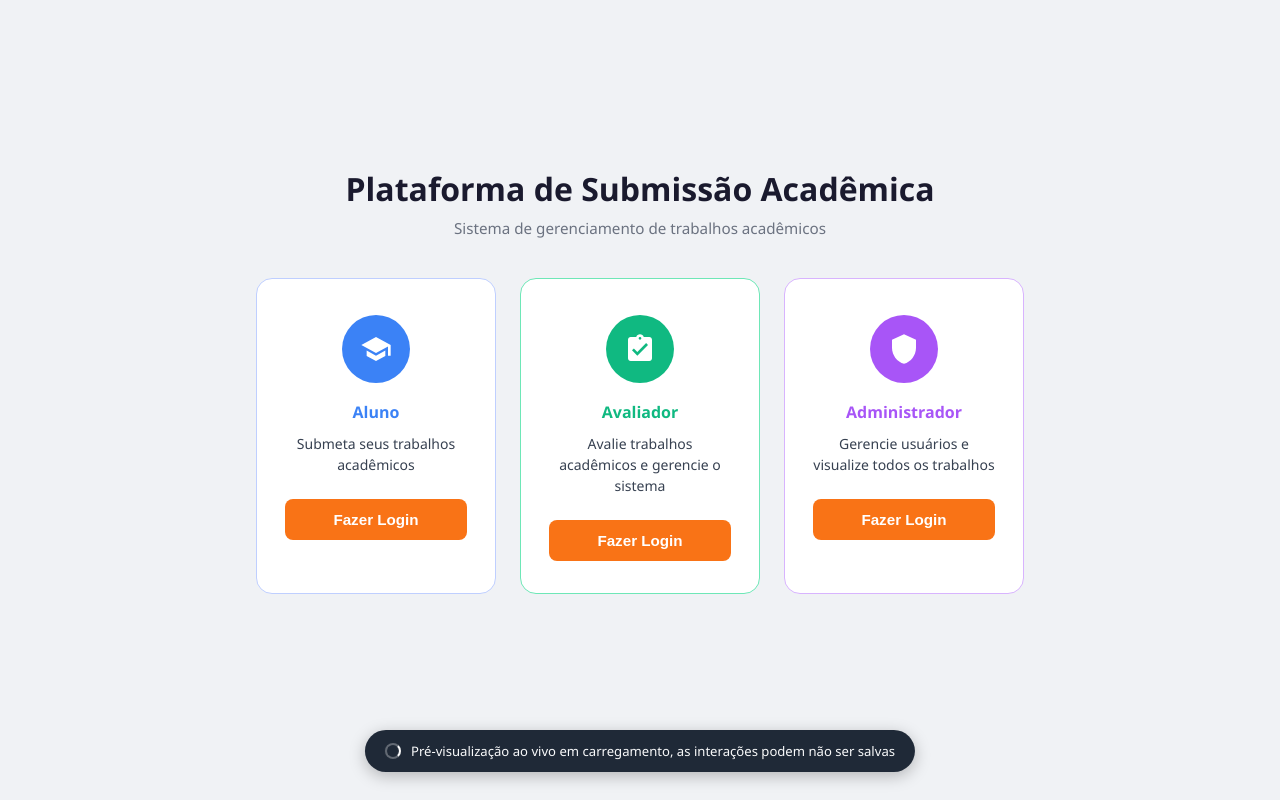
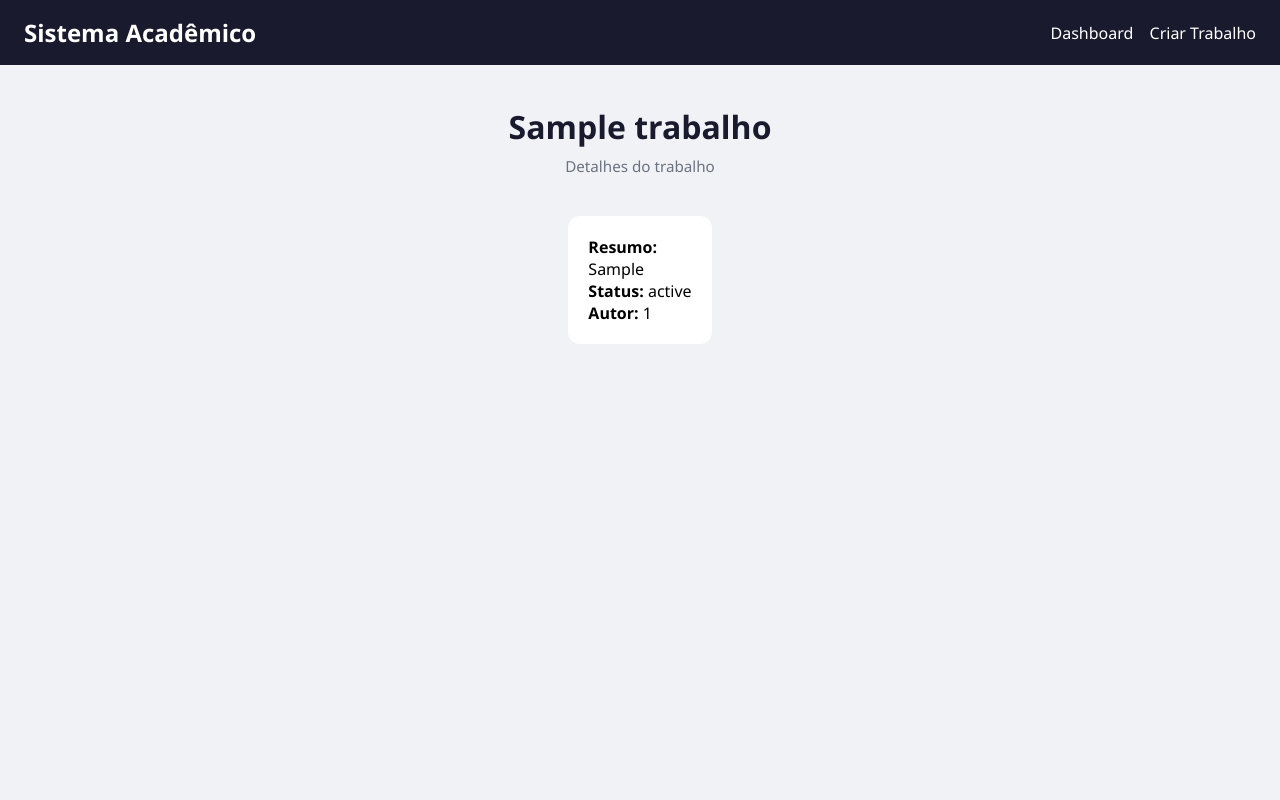
Before and after one commit to IagoRF01/Projeto-de-python, a Flask app: page /trabalho/1 in a window 1280 px wide. Run offline with Flask 3, Linux system fonts and the light colour scheme; tables that the repository leaves empty hold one stand-in row (values such as "Sample post").

Commit message:
feat: cria layout base, dashboard, criação e visualização de trabalhos

```diff
--- a/routes.py
+++ b/routes.py
@@ -1,8 +1,39 @@
-from database import app
-from flask import render_template
+from flask import render_template, redirect, request
+from database import app, db
 from models import Trabalho
+import uuid
+
+
+@app.route("/")
+def dashboard():
+    trabalhos = Trabalho.query.all()
+    return render_template("dashboard.html", trabalhos=trabalhos)
+
 
 @app.route("/trabalho/<id>")
 def visualizar_trabalho(id):
     trabalho = Trabalho.query.get(id)
     return render_template("trabalho.html", trabalho=trabalho)
+
+
+@app.route("/criar_trabalho", methods=["GET", "POST"])
+def criar_trabalho():
+    if request.method == "POST":
+
+        titulo = request.form["titulo"]
+        resumo = request.form["resumo"]
+
+        novo = Trabalho(
+            id=str(uuid.uuid4()),
+            titulo=titulo,
+            resumo=resumo,
+            status="Enviado",
+            aluno_id="11111111-1111-1111-1111-111111111111"
+        )
+
+        db.session.add(novo)
+        db.session.commit()
+
+        return redirect("/")
+
+    return render_template("criar_trabalho.html")
--- a/static/style.css
+++ b/static/style.css
@@ -8,12 +8,33 @@ body {
   font-family: 'Segoe UI', sans-serif;
   background-color: #f0f2f5;
   min-height: 100vh;
+}
+
+/* ===== LAYOUT BASE ===== */
+
+.topbar {
+  display: flex;
+  justify-content: space-between;
+  align-items: center;
+  padding: 16px 24px;
+  background: #1a1a2e;
+  color: white;
+}
+
+.topbar a {
+  color: white;
+  margin-left: 12px;
+  text-decoration: none;
+}
+
+.container {
+  padding: 40px 16px 80px;
   display: flex;
   flex-direction: column;
   align-items: center;
-  justify-content: center;
-  padding: 40px 16px 80px;
 }
+
+/* ===== HEADER ===== */
 
 .header {
   text-align: center;
@@ -31,6 +52,8 @@ body {
   font-size: 0.95rem;
   color: #6b7280;
 }
+
+/* ===== CARDS ===== */
 
 .cards {
   display: flex;
@@ -51,6 +74,7 @@ body {
   border: 1.5px solid transparent;
 }
 
+/* cores dos cards */
 .card-aluno {
   border-color: #bfcfff;
 }
@@ -62,6 +86,8 @@ body {
 .card-admin {
   border-color: #d8b4fe;
 }
+
+/* ===== ICONES ===== */
 
 .icon-circle {
   width: 68px;
@@ -91,6 +117,8 @@ body {
   background-color: #a855f7;
 }
 
+/* ===== TEXTO ===== */
+
 .card-title {
   font-size: 1rem;
   font-weight: 700;
@@ -116,6 +144,8 @@ body {
   margin-bottom: 24px;
 }
 
+/* ===== BOTÃO ===== */
+
 .btn-login {
   display: inline-block;
   width: 100%;
@@ -134,6 +164,8 @@ body {
 .btn-login:hover {
   background-color: #ea6c0a;
 }
+
+/* ===== TOAST ===== */
 
 .toast {
   position: fixed;
--- /dev/null
+++ b/templates/base.html
@@ -0,0 +1,26 @@
+<!DOCTYPE html>
+<html lang="pt-BR">
+<head>
+  <meta charset="UTF-8">
+  <meta name="viewport" content="width=device-width, initial-scale=1.0">
+  <title>{% block title %}Sistema{% endblock %}</title>
+
+  <link rel="stylesheet" href="{{ url_for('static', filename='style.css') }}">
+</head>
+
+<body>
+
+  <header class="topbar">
+    <h2>Sistema Acadêmico</h2>
+    <nav>
+      <a href="/">Dashboard</a>
+      <a href="/criar">Criar Trabalho</a>
+    </nav>
+  </header>
+
+  <main class="container">
+    {% block content %}{% endblock %}
+  </main>
+
+</body>
+</html>
--- a/templates/trabalho.html
+++ b/templates/trabalho.html
@@ -1,61 +1,23 @@
-<!DOCTYPE html>
-<html lang="pt-BR">
-<head>
-  <meta charset="UTF-8" />
-  <meta name="viewport" content="width=device-width, initial-scale=1.0"/>
-  <title>Plataforma de Submissão Acadêmica</title>
+{% extends "base.html" %}
 
-  <link rel="stylesheet" href="{{ url_for('static', filename='style.css') }}">
-</head>
+{% block title %}Trabalho{% endblock %}
 
-<body>
+{% block content %}
 
-  <div class="header">
-    <h1>Plataforma de Submissão Acadêmica</h1>
-    <p>Sistema de gerenciamento de trabalhos acadêmicos</p>
-  </div>
+<div class="header">
+  <h1>{{ trabalho.titulo }}</h1>
+  <p>Detalhes do trabalho</p>
+</div>
 
-  <div class="cards">
+<div style="background:white; padding:20px; border-radius:12px; max-width:600px; margin:auto;">
 
-    <div class="card card-aluno">
-      <div class="icon-circle icon-aluno">
-        <svg viewBox="0 0 24 24" xmlns="http://www.w3.org/2000/svg">
-          <path d="M12 3L1 9l11 6 9-4.91V17h2V9L12 3zM5 13.18v4L12 21l7-3.82v-4L12 17l-7-3.82z"/>
-        </svg>
-      </div>
-      <div class="card-title">Aluno</div>
-      <div class="card-desc">Submeta seus trabalhos acadêmicos</div>
-      <button class="btn-login">Fazer Login</button>
-    </div>
+  <p><strong>Resumo:</strong></p>
+  <p>{{ trabalho.resumo }}</p>
 
-    <div class="card card-avaliador">
-      <div class="icon-circle icon-avaliador">
-        <svg viewBox="0 0 24 24" xmlns="http://www.w3.org/2000/svg">
-          <path d="M19 3h-4.18C14.4 1.84 13.3 1 12 1s-2.4.84-2.82 2H5c-1.1 0-2 .9-2 2v14c0 1.1.9 2 2 2h14c1.1 0 2-.9 2-2V5c0-1.1-.9-2-2-2zm-7 0c.55 0 1 .45 1 1s-.45 1-1 1-1-.45-1-1 .45-1 1-1zm-2 14l-4-4 1.41-1.41L10 14.17l6.59-6.58L18 9l-8 8z"/>
-        </svg>
-      </div>
-      <div class="card-title">Avaliador</div>
-      <div class="card-desc">Avalie trabalhos acadêmicos e gerencie o sistema</div>
-      <button class="btn-login">Fazer Login</button>
-    </div>
+  <p><strong>Status:</strong> {{ trabalho.status }}</p>
 
-    <div class="card card-admin">
-      <div class="icon-circle icon-admin">
-        <svg viewBox="0 0 24 24" xmlns="http://www.w3.org/2000/svg">
-          <path d="M12 1L3 5v6c0 5.55 3.84 10.74 9 12 5.16-1.26 9-6.45 9-12V5l-9-4z"/>
-        </svg>
-      </div>
-      <div class="card-title">Administrador</div>
-      <div class="card-desc">Gerencie usuários e visualize todos os trabalhos</div>
-      <button class="btn-login">Fazer Login</button>
-    </div>
+  <p><strong>Autor:</strong> {{ trabalho.aluno_id }}</p>
 
-  </div>
+</div>
 
-  <div class="toast">
-    <div class="toast-spinner"></div>
-    Pré-visualização ao vivo em carregamento, as interações podem não ser salvas
-  </div>
-
-</body>
-</html>
+{% endblock %}
```
Also changed, not shown: models.py (+15 -10 lines), templates/criar_trabalho.html (added, +19 -0 lines), templates/dashboard.html (added, +40 -0 lines).
